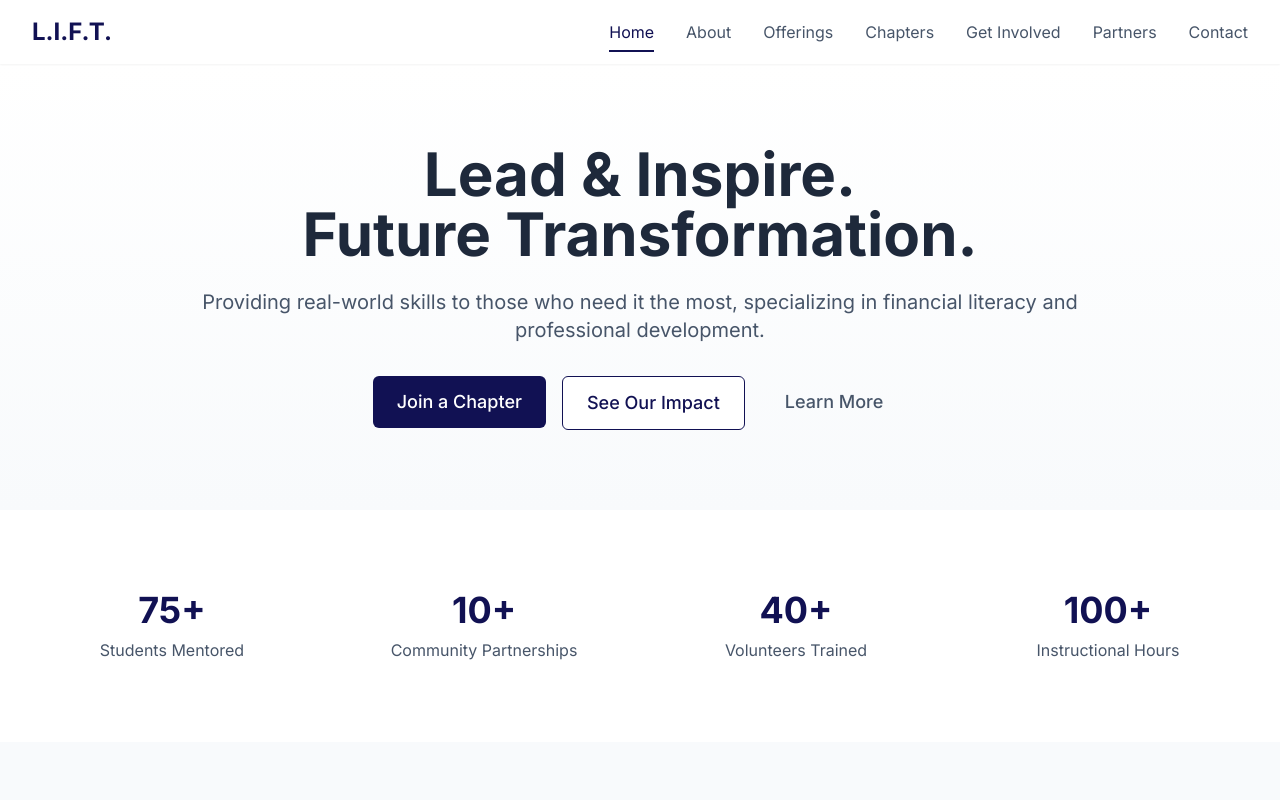
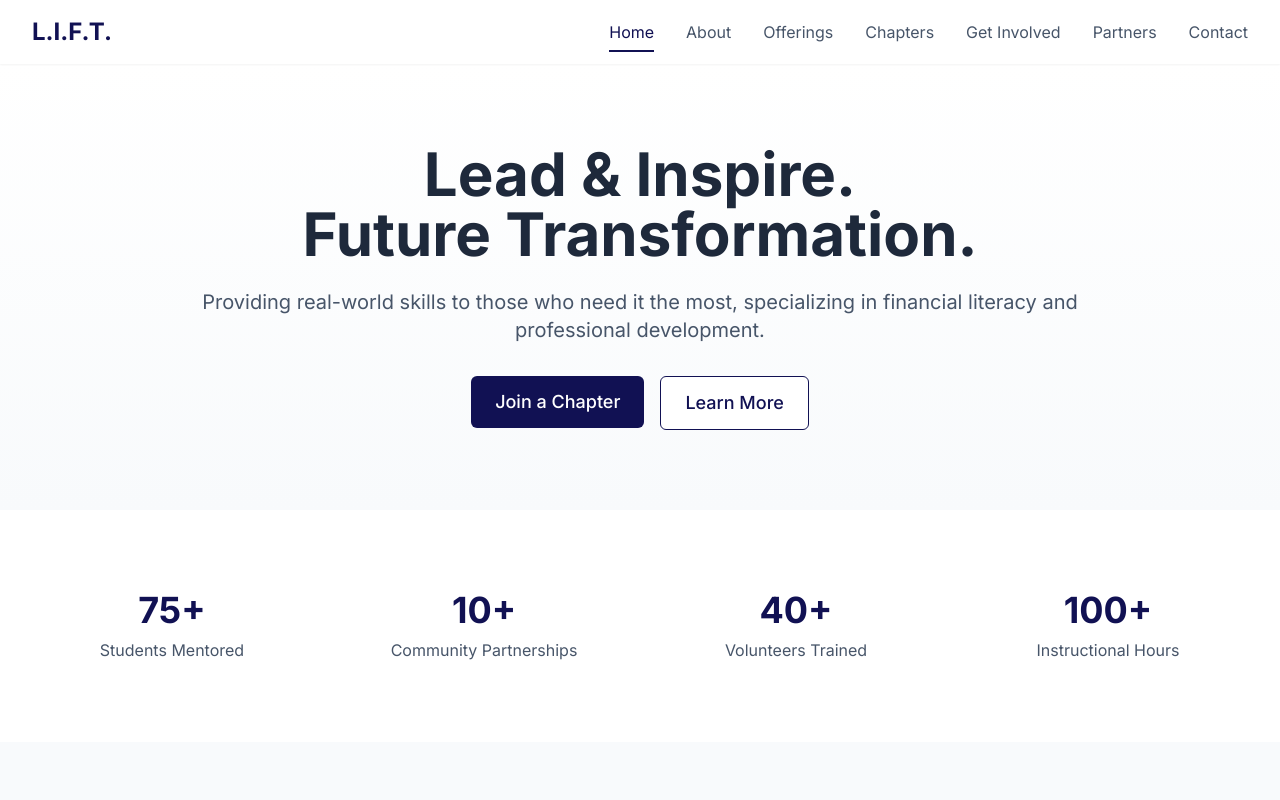
Before and after one commit to ShouryaBatra/lift-website, a Next.js app: page / in a window 1280 px wide. Shown: the top 800 px of the page. Built offline with nearby package versions, Linux system fonts and the light colour scheme.

Commit message:
remove see impact button

```diff
--- a/src/pages/index.js
+++ b/src/pages/index.js
@@ -160,13 +160,8 @@ export default function Home() {
               >
                 <Button size="lg">Join a Chapter</Button>
               </Link>
-              <Link href={"/impact/"}>
+              <Link href={"/about/"}>
                 <Button variant="secondary" size="lg">
-                  See Our Impact
-                </Button>
-              </Link>
-              <Link href={"/about/"}>
-                <Button variant="ghost" size="lg">
                   Learn More
                 </Button>
               </Link>
```
